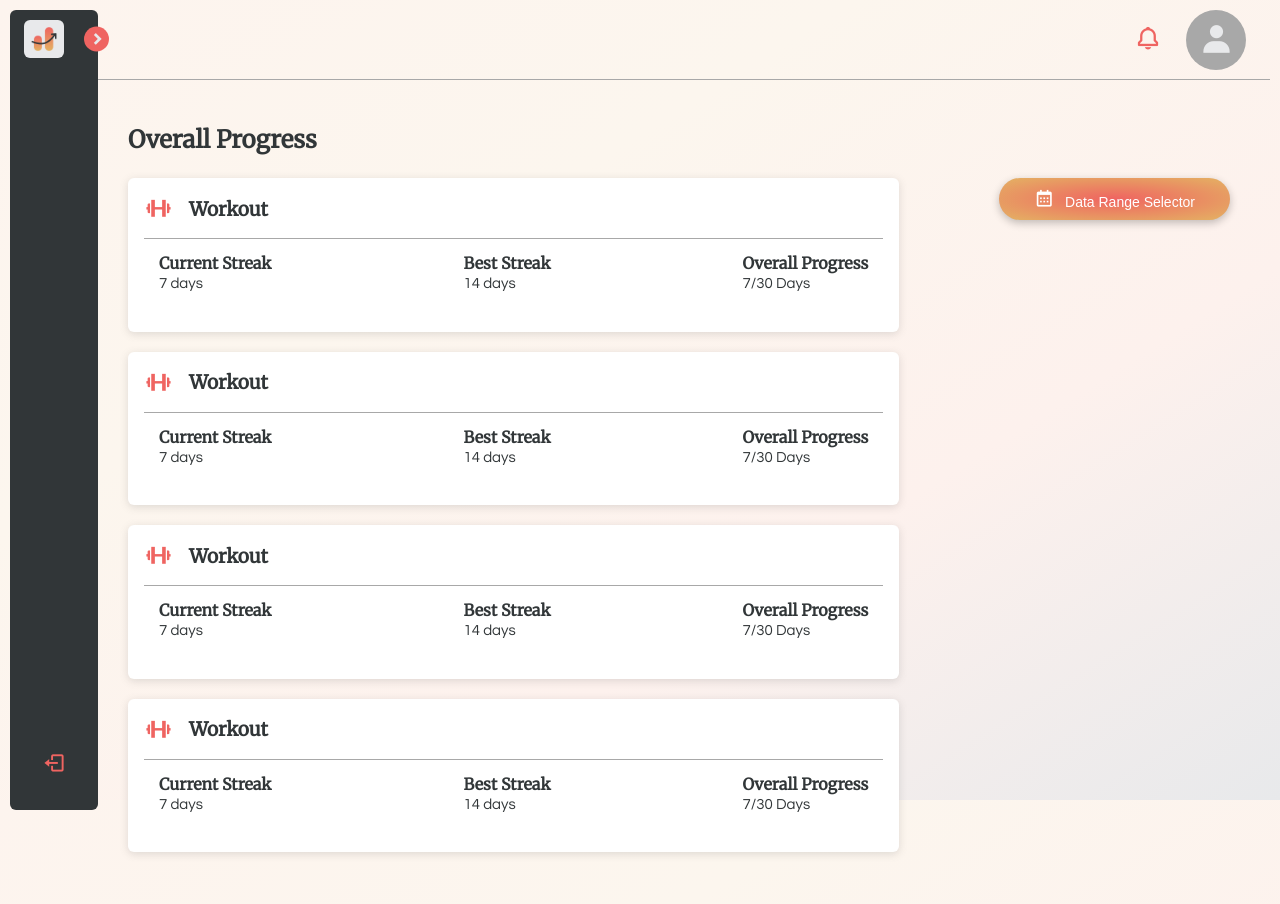
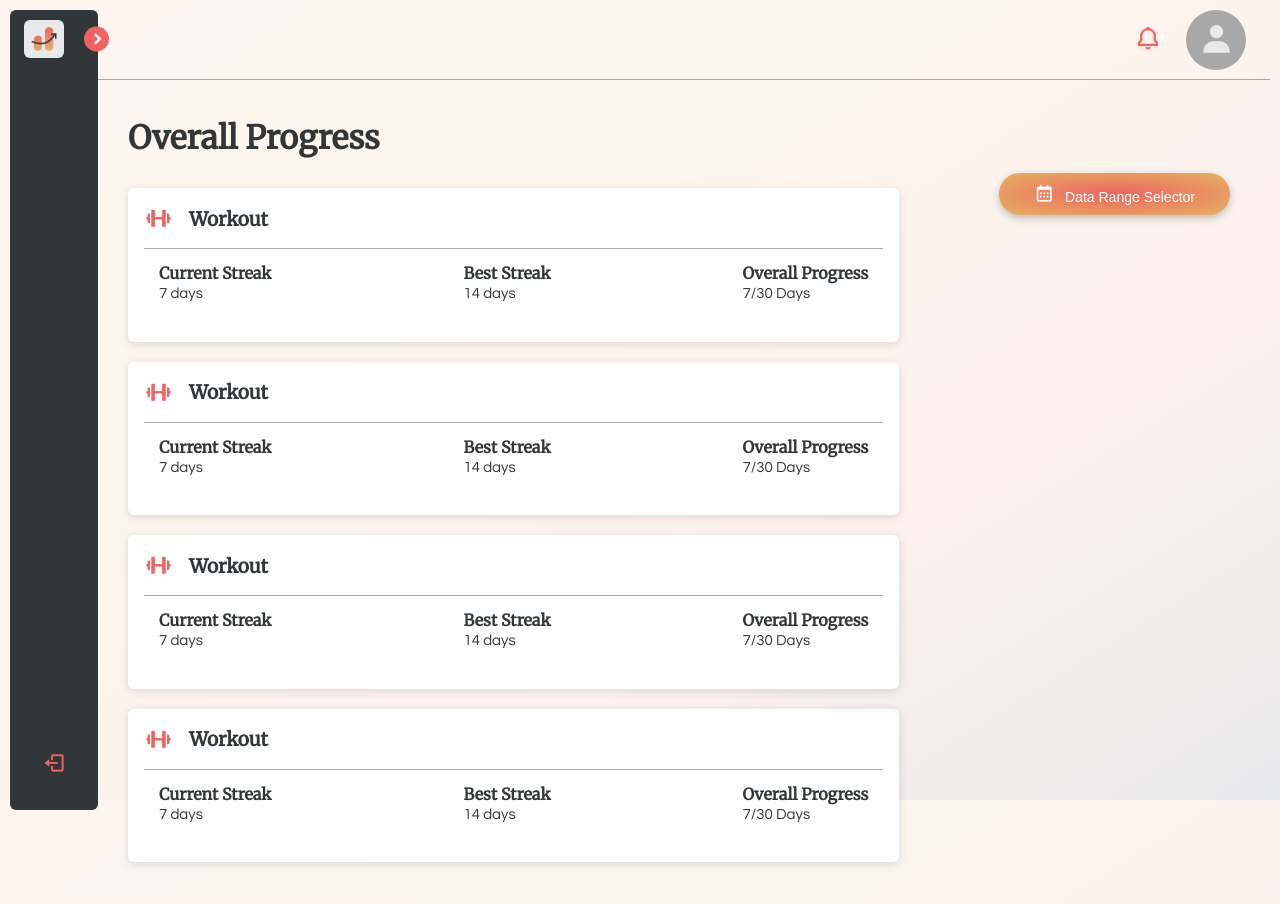
Before and after one commit to s3851446/habithub-frontend, a SvelteKit app in the folder WIP/habithub-frontend/: page /statistics in a window 1280 px wide. Shown: the top 904 px of the page. Built offline with nearby package versions, Linux system fonts and the light colour scheme; no server answers.

Commit message:
Updates statistics page styles

```diff
--- a/WIP/habithub-frontend/src/routes/statistics/+page.svelte
+++ b/WIP/habithub-frontend/src/routes/statistics/+page.svelte
@@ -13,9 +13,8 @@
 </script>
 
 <div class="body">
-  <section class="statistics">
-    <div class="content-wrap item-details divider">
-      <h2 id="statistics">Overall Progress</h2>
+  <div>
+    <h1>Overall Progress</h1>
   </div>
   <div class="statistics-button">
     <Button class="range-selector">
@@ -29,22 +28,9 @@
     <ProgressCard />
     <ProgressCard />
   </div>
-  </section>
 </div>
 
 <style>
-  h2{
-    line-height: 1;
-    margin-bottom: 10px;
-  }
-
-  .content-wrap {
-      max-width: 95%;
-      width: 85%;
-      padding: 10px 0;
-      padding-bottom: 16px;
-  }
-
   .statistics-button {
     float: right;
   }
@@ -54,14 +40,7 @@
     margin-right: 7px;
   }
 
-  /* this is a media query that uses max-width. It triggers at 749
-  so it doesn't clash with the min-width. h1 font size reduces in size.
-  It also changes line height of h2 and h1 and margin of h1.
-  */
-  @media screen and (max-width:749px){
-      h2 {
-          line-height: 1;
-          font-size: 35px;
-      }
+  .progress-cards {
+    margin-top: 30px;
   }
 </style>
```
Lines whose indentation alone changed are shown as unchanged.
